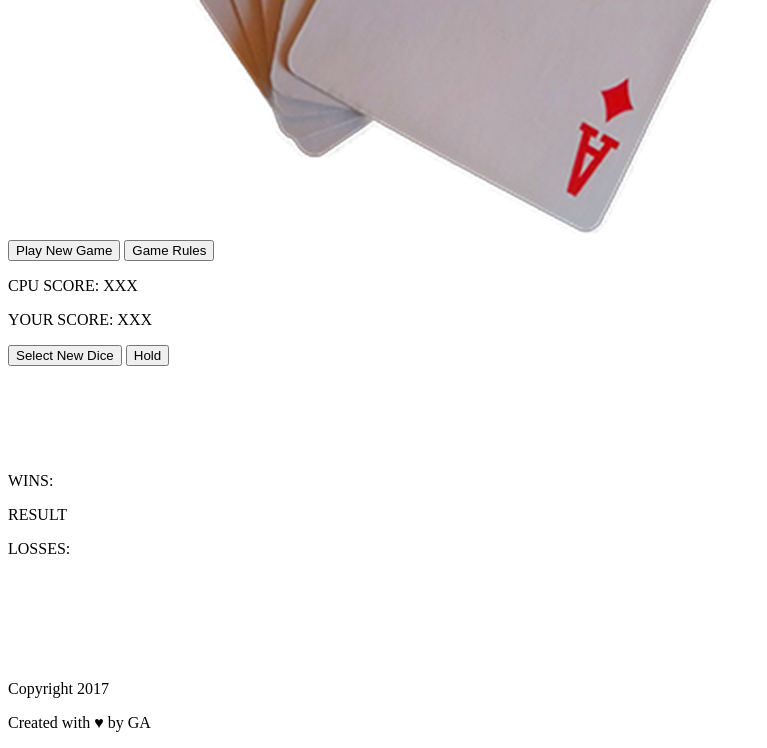
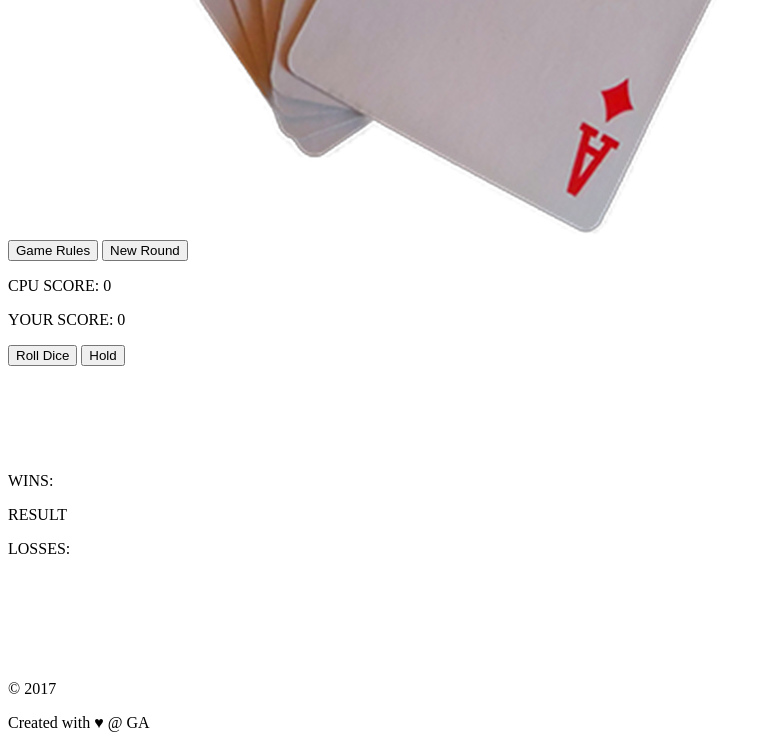
Before and after one commit to Mardzy/wdi-project-one, a PHP site: page / in a window 1280 px wide. Shown: the part 746-1494 px from the top of the page, without its empty margins (0-767 px from the left). Run offline with PHP 8.4, Linux system fonts and the light colour scheme; some libraries are stand-ins or nearby versions.

Commit message:
add some javascript variables

```diff
--- a/src/index.html
+++ b/src/index.html
@@ -25,24 +25,23 @@
 
   <div class="nav-wrapper">
     <div class="play-wrapper">
-      <button id="play">Play New Game</button>
-
-      <button id="rules">Game Rules</button>
+      <button id="rules" class="demo"data-href="rules">Game Rules</button>
+      <button id="new-round" class="demo"data-href="newRound">New Round</button>
     </div>
 
     <div class="score-wrapper">
-      <p class="cpu">CPU SCORE: <span id="computer-score">XXX</span></p>
-      <p>YOUR SCORE: <span id="player-score">XXX</span></p>
+      <p class="cpu">CPU SCORE: <span id="computer-score">0</span></p>
+      <p>YOUR SCORE: <span id="player-score">0</span></p>
     </div>
 
     <div class="button-wrapper">
-      <button type="button" name="select-new-dice">Select New Dice</button>
-      <button type="button" name="hold">Hold</button>
+      <button id="roll-dice" class="demo"type="button" name="roll-dice">Roll Dice</button>
+      <button id="hold" class="demo"type="button" name="hold">Hold</button>
     </div>
 
   </div>
-  <div id="page-wrapper">
-    <div id="game-container">
+  <div id="page-wrapper" >
+    <div id="game-container"data-href="mteam">
       <div id="cpu-container">
         <div id="cpu-one" class="square die-one"><img></div>
         <div id="cpu-two" class="square die-two"><img></div>
@@ -63,11 +62,12 @@
         <div id="five" class="square die-red-six"><img></div>
       </div>
     </div>
-    <footer>
-      <p class="copyright">Copyright 2017</p>
-      <p class="message">Created with &hearts; by <span class="name">GA</span></p>
-    </footer>
+
   </div>
+  <footer>
+    <p>&copy; 2017</p>
+    <p>Created with <span class="heart">&hearts;</span>  &#64; <span class="name">GA</span></p>
+  </footer>
 
 </body>
 </html>
--- a/src/scss/_header.scss
+++ b/src/scss/_header.scss
@@ -24,7 +24,6 @@
     text-align: center;
     text-rendering: optimizeLegibility;
     text-shadow: $text-shadow;
-    color:rgba(234, 234, 234,0.9);
     }
 
 
```
Also changed, not shown: src/js/app.js (+7 -5 lines), src/scss/style.scss (+19 -6 lines), 2 other files.
